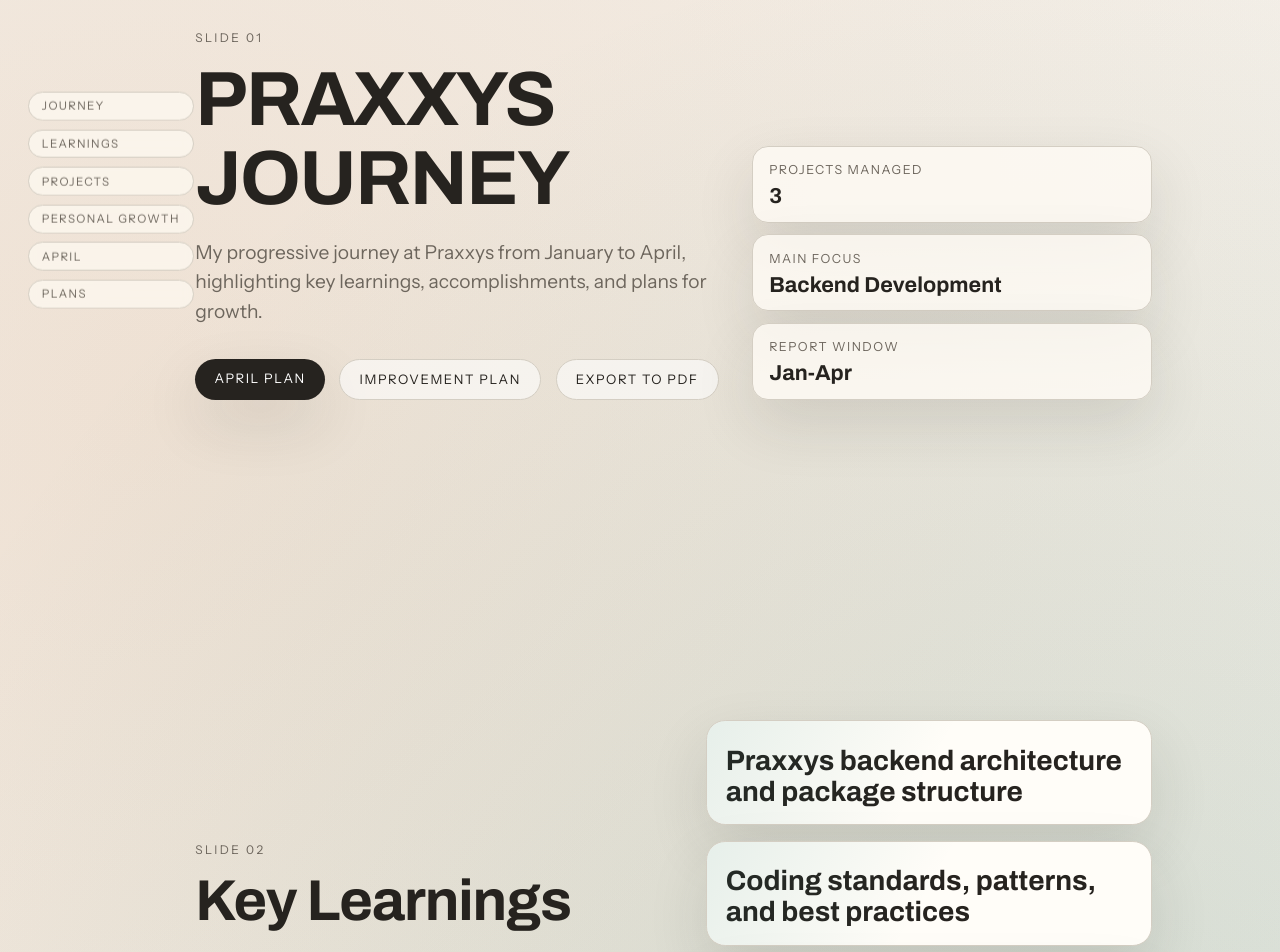
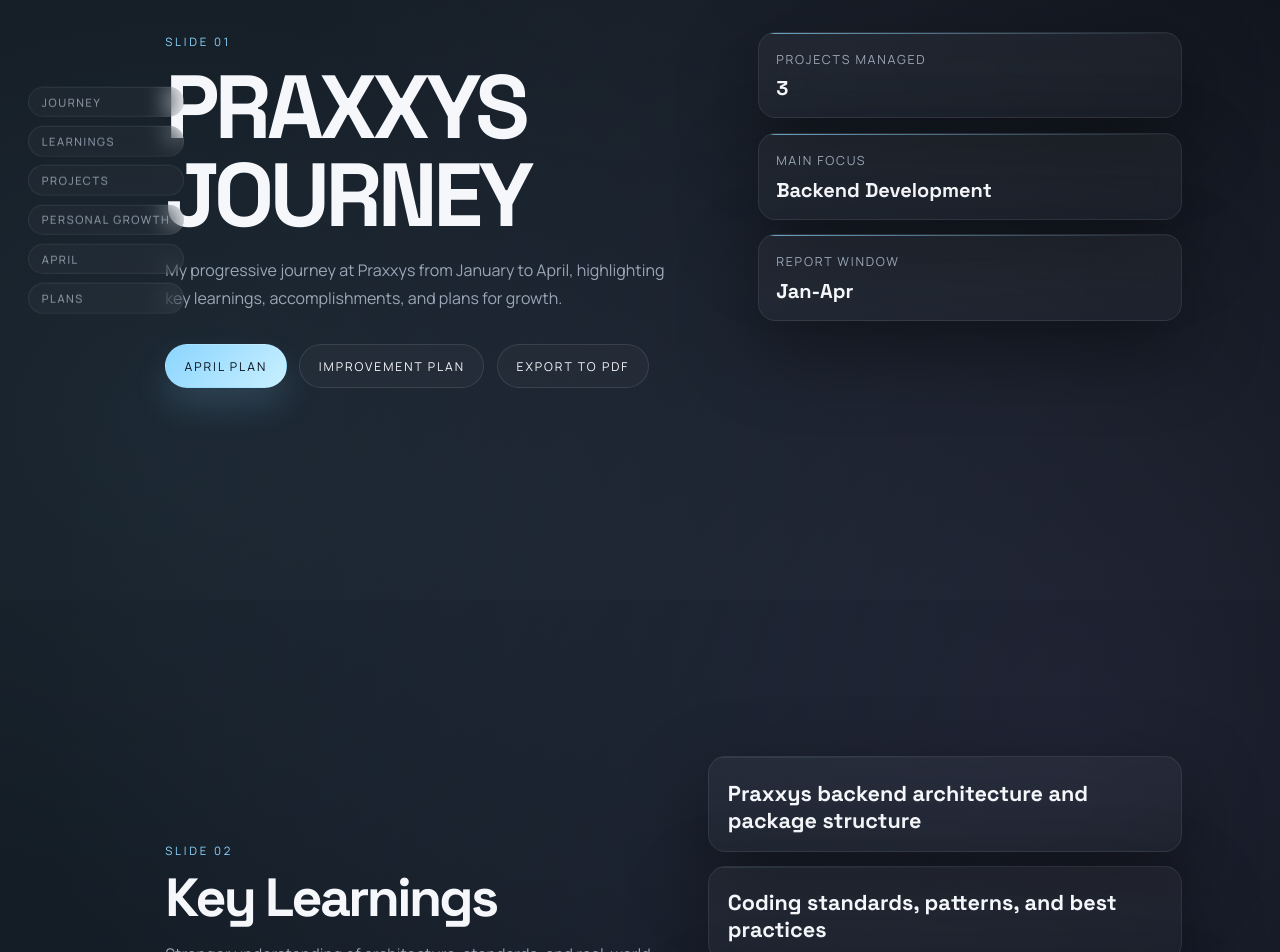
Before and after one commit to LatsMarbls/powerpoint-q1, a Vue app: page / in a window 1280 px wide. Shown: the part 200-1152 px from the top of the page. Built offline with nearby package versions, Linux system fonts and the light colour scheme.

Commit message:
feat: design enhancements

```diff
--- a/src/style.css
+++ b/src/style.css
@@ -1,38 +1,147 @@
-@import url('https://fonts.googleapis.com/css2?family=Archivo:wght@500;700;800&family=Instrument+Sans:wght@400;500;600&display=swap');
+@import url('https://fonts.googleapis.com/css2?family=Manrope:wght@400;500;600;700;800&family=Space+Grotesk:wght@500;600;700&display=swap');
 
 :root {
-  --bg: #f7f6f2;
-  --bg-soft: #ece8dd;
-  --card: #fffdf8;
-  --text: #26231f;
-  --muted: #6d665d;
-  --line: #d4cec3;
-  --accent: #0f766e;
-  --accent-soft: #d2ece7;
-  --accent-2: #b45309;
-  --accent-3: #a63f13;
-  --shadow: 0 24px 60px rgba(45, 39, 30, 0.12);
+  --bg: #090c12;
+  --bg-soft: #111722;
+  --surface: rgba(255, 255, 255, 0.035);
+  --surface-strong: rgba(255, 255, 255, 0.055);
+  --text: #f5f7fb;
+  --muted: #9ba6b6;
+  --line: rgba(255, 255, 255, 0.08);
+  --accent: #8bd5ff;
+  --accent-2: #f1c97b;
+  --accent-3: #b5a7ff;
+  --shadow: 0 28px 80px rgba(0, 0, 0, 0.42);
 }
 
 * {
   box-sizing: border-box;
 }
 
+html {
+  color-scheme: dark;
+  scroll-behavior: smooth;
+}
+
 html,
 body {
   margin: 0;
   min-height: 100%;
-  scroll-behavior: smooth;
 }
 
 body {
-  font-family: 'Instrument Sans', 'Segoe UI', sans-serif;
+  font-family: 'Manrope', 'Segoe UI', sans-serif;
   color: var(--text);
+  overflow-x: hidden;
   background:
-    radial-gradient(circle at 12% 12%, rgba(180, 83, 9, 0.12), transparent 36%),
-    radial-gradient(circle at 85% 28%, rgba(15, 118, 110, 0.15), transparent 34%),
-    linear-gradient(160deg, var(--bg), #f4f0e8 42%, var(--bg-soft));
-  overflow-x: hidden;
+    radial-gradient(circle at 12% 12%, rgba(139, 213, 255, 0.12), transparent 28%),
+    radial-gradient(circle at 84% 18%, rgba(181, 167, 255, 0.1), transparent 24%),
+    radial-gradient(circle at 50% 100%, rgba(241, 201, 123, 0.08), transparent 30%),
+    linear-gradient(160deg, var(--bg) 0%, #0c1118 48%, var(--bg-soft) 100%);
+}
+
+body::before {
+  content: '';
+  position: fixed;
+  inset: 0;
+  pointer-events: none;
+  background:
+    linear-gradient(rgba(255, 255, 255, 0.02), rgba(255, 255, 255, 0.02)),
+    radial-gradient(circle at top, rgba(255, 255, 255, 0.02), transparent 50%);
+  opacity: 0.65;
+}
+
+.exporting-pdf,
+.exporting-pdf body {
+  color: #111;
+}
+
+.exporting-pdf body {
+  background: #fff !important;
+}
+
+.exporting-pdf body::before {
+  display: none !important;
+}
+
+.exporting-pdf .slide,
+.exporting-pdf .stat-tile,
+.exporting-pdf .metric-card,
+.exporting-pdf .principle-card,
+.exporting-pdf .growth-main-card,
+.exporting-pdf .growth-highlight,
+.exporting-pdf .phase-card,
+.exporting-pdf .calendar-wrap,
+.exporting-pdf .plan-card,
+.exporting-pdf .showcase-block,
+.exporting-pdf .terminal-like {
+  background: #fff !important;
+  color: #111 !important;
+  box-shadow: none !important;
+  backdrop-filter: none !important;
+}
+
+.exporting-pdf .slide * {
+  color: #111 !important;
+}
+
+.exporting-pdf h1,
+.exporting-pdf h2,
+.exporting-pdf h3,
+.exporting-pdf p,
+.exporting-pdf li,
+.exporting-pdf .eyebrow,
+.exporting-pdf .stat-tile p,
+.exporting-pdf .phase-card p,
+.exporting-pdf .metric-card span,
+.exporting-pdf .showcase-block p,
+.exporting-pdf .showcase-block small,
+.exporting-pdf .calendar-table th,
+.exporting-pdf .calendar-table td,
+.exporting-pdf .feature-list li,
+.exporting-pdf .principle-card li,
+.exporting-pdf .plan-card li,
+.exporting-pdf .delay-warning,
+.exporting-pdf .delay-warning span,
+.exporting-pdf .delay-warning br {
+  color: #111 !important;
+}
+
+.exporting-pdf .eyebrow {
+  color: #444 !important;
+}
+
+.exporting-pdf .btn,
+.exporting-pdf .rail {
+  display: none !important;
+}
+
+.exporting-pdf .slide::before,
+.exporting-pdf .stat-tile::before,
+.exporting-pdf .metric-card::before,
+.exporting-pdf .plan-card::before {
+  display: none !important;
+}
+
+.exporting-pdf .growth-index {
+  color: #111 !important;
+  background: #f2f4f8 !important;
+}
+
+.exporting-pdf .growth-tags span,
+.exporting-pdf .stat-tile p,
+.exporting-pdf .phase-card p,
+.exporting-pdf .metric-card span,
+.exporting-pdf .eyebrow {
+  color: #111 !important;
+}
+
+.exporting-pdf .calendar-table th,
+.exporting-pdf .calendar-table td,
+.exporting-pdf .feature-list li,
+.exporting-pdf .principle-card li,
+.exporting-pdf .plan-card li {
+  color: #111 !important;
 }
 
 #app {
@@ -59,118 +168,158 @@ body {
   color: var(--muted);
   border: 1px solid var(--line);
   border-radius: 999px;
-  font-size: 0.72rem;
-  letter-spacing: 0.12em;
+  font-size: 0.7rem;
+  letter-spacing: 0.14em;
   text-transform: uppercase;
-  padding: 0.4rem 0.8rem;
-  background: rgba(255, 252, 245, 0.65);
-  backdrop-filter: blur(5px);
-  transition: all 0.24s ease;
+  padding: 0.42rem 0.8rem;
+  background: rgba(255, 255, 255, 0.03);
+  backdrop-filter: blur(12px);
+  transition: transform 0.2s ease, color 0.2s ease, border-color 0.2s ease, background 0.2s ease;
 }
 
 .rail a:hover {
   color: var(--text);
-  border-color: var(--text);
+  border-color: rgba(139, 213, 255, 0.45);
+  background: rgba(139, 213, 255, 0.08);
   transform: translateX(3px);
 }
 
 .slide {
   min-height: 100vh;
   scroll-snap-align: start;
-  padding: 4.8rem clamp(1.2rem, 4vw, 3rem) 3rem clamp(4.2rem, 9vw, 9rem);
-  max-width: 1120px;
+  padding: 5.2rem clamp(1.2rem, 4vw, 3rem) 4rem clamp(4.2rem, 9vw, 8rem);
+  max-width: 1180px;
   margin: 0 auto;
   display: flex;
   flex-direction: column;
   justify-content: center;
+  gap: 1.4rem;
 }
 
 .hero-shell {
   display: grid;
   grid-template-columns: 1.15fr 0.85fr;
-  gap: 1rem;
-  align-items: end;
+  gap: 1.25rem;
+  align-items: start;
 }
 
-.hero-stats {
+.hero-stats,
+.metrics,
+.principles,
+.growth-layout,
+.phase-strip,
+.plans-grid {
+  gap: 0.9rem;
+}
+
+.hero-stats,
+.metrics {
   display: grid;
-  gap: 0.7rem;
+}
+
+.stat-tile,
+.metric-card,
+.principle-card,
+.growth-main-card,
+.growth-highlight,
+.phase-card,
+.calendar-wrap,
+.plan-card,
+.showcase-block {
+  border: 1px solid var(--line);
+  background: linear-gradient(180deg, rgba(255, 255, 255, 0.045), rgba(255, 255, 255, 0.025));
+  box-shadow: var(--shadow);
+  backdrop-filter: blur(14px);
 }
 
 .stat-tile {
-  border: 1px solid var(--line);
-  border-radius: 1rem;
-  background: rgba(255, 252, 245, 0.8);
-  box-shadow: var(--shadow);
-  padding: 0.85rem 1rem;
+  border-radius: 1.1rem;
+  padding: 1rem 1.05rem;
+  position: relative;
+  overflow: hidden;
 }
 
-.stat-tile p {
+.stat-tile::before,
+.metric-card::before,
+.plan-card::before {
+  content: '';
+  position: absolute;
+  inset: 0 auto auto 0;
+  width: 100%;
+  height: 1px;
+  background: linear-gradient(90deg, rgba(139, 213, 255, 0.72), transparent);
+}
+
+.stat-tile p,
+.phase-card p {
   margin: 0;
   font-size: 0.78rem;
   text-transform: uppercase;
-  letter-spacing: 0.12em;
+  letter-spacing: 0.14em;
+  color: var(--muted);
 }
 
 .stat-tile strong {
   display: block;
-  margin-top: 0.3rem;
-  font-family: 'Archivo', sans-serif;
-  font-size: 1.35rem;
+  margin-top: 0.34rem;
+  font-family: 'Space Grotesk', sans-serif;
+  font-size: 1.25rem;
+  color: var(--text);
 }
 
 .eyebrow {
   margin: 0;
-  font-size: 0.75rem;
-  letter-spacing: 0.2em;
+  font-size: 0.72rem;
+  letter-spacing: 0.24em;
   text-transform: uppercase;
-  color: var(--muted);
+  color: var(--accent);
 }
 
 h1,
 h2,
 h3 {
-  font-family: 'Archivo', 'Segoe UI', sans-serif;
+  font-family: 'Space Grotesk', 'Segoe UI', sans-serif;
   margin: 0;
-  line-height: 1.03;
-  letter-spacing: -0.02em;
+  line-height: 0.98;
+  letter-spacing: -0.05em;
+  color: var(--text);
 }
 
 h1 {
-  font-size: clamp(2.3rem, 6vw, 5rem);
+  font-size: clamp(3rem, 7vw, 5.8rem);
   margin-top: 0.8rem;
-  max-width: 15ch;
+  max-width: 12ch;
 }
 
 h2 {
-  font-size: clamp(1.8rem, 4.5vw, 3.6rem);
+  font-size: clamp(2rem, 4.2vw, 3.4rem);
   margin-top: 0.7rem;
-  max-width: 16ch;
+  max-width: 14ch;
 }
 
 h3 {
-  font-size: clamp(1.2rem, 2vw, 1.5rem);
+  font-size: clamp(1.1rem, 1.9vw, 1.35rem);
 }
 
 p {
-  font-size: clamp(1rem, 1.5vw, 1.2rem);
-  line-height: 1.55;
+  font-size: clamp(0.98rem, 1.25vw, 1.08rem);
+  line-height: 1.72;
   color: var(--muted);
 }
 
 .lead {
   max-width: 52ch;
-  margin-top: 1.2rem;
+  margin-top: 1.1rem;
 }
 
 .section-note {
-  margin-top: -0.4rem;
+  margin-top: -0.2rem;
   max-width: 66ch;
 }
 
 .hero-actions {
   display: flex;
-  gap: 0.9rem;
+  gap: 0.8rem;
   margin-top: 2rem;
   flex-wrap: wrap;
 }
@@ -179,12 +328,16 @@ p {
   font-family: inherit;
   text-decoration: none;
   border-radius: 999px;
-  padding: 0.72rem 1.2rem;
-  font-size: 0.82rem;
-  letter-spacing: 0.12em;
+  padding: 0.76rem 1.15rem;
+  font-size: 0.76rem;
+  letter-spacing: 0.16em;
   text-transform: uppercase;
-  transition: transform 0.2s ease, box-shadow 0.2s ease, color 0.2s ease;
   cursor: pointer;
+  border: 1px solid rgba(255, 255, 255, 0.1);
+  background: rgba(255, 255, 255, 0.03);
+  color: var(--text);
+  backdrop-filter: blur(10px);
+  transition: transform 0.2s ease, box-shadow 0.2s ease, color 0.2s ease, border-color 0.2s ease, background 0.2s ease;
 }
 
 .btn:hover {
@@ -198,46 +351,33 @@ p {
 }
 
 .btn-solid {
-  color: #fff;
-  background: var(--text);
-  box-shadow: var(--shadow);
+  color: #071018;
+  background: linear-gradient(135deg, var(--accent), #c9f0ff);
+  border-color: transparent;
+  box-shadow: 0 18px 34px rgba(139, 213, 255, 0.16);
 }
 
-.btn-ghost {
-  color: var(--text);
-  border: 1px solid var(--line);
-  background: rgba(255, 255, 255, 0.6);
+.btn-ghost:hover {
+  border-color: rgba(139, 213, 255, 0.35);
+  background: rgba(139, 213, 255, 0.08);
 }
 
 .split {
   display: grid;
   grid-template-columns: 1.1fr 1fr;
   align-items: center;
-  gap: 1.2rem;
-}
-
-.metrics {
-  display: grid;
-  gap: 1rem;
 }
 
 .metric-card {
-  background: var(--card);
-  border: 1px solid var(--line);
-  border-radius: 1.2rem;
-  padding: 1.1rem 1.2rem;
-  box-shadow: var(--shadow);
-  animation: slideUp 0.7s ease both;
+  border-radius: 1.1rem;
+  padding: 1.05rem 1.15rem;
   position: relative;
   overflow: hidden;
+  animation: slideUp 0.7s ease both;
 }
 
 .metric-card::before {
-  content: '';
-  position: absolute;
-  inset: 0;
-  background: linear-gradient(120deg, rgba(15, 118, 110, 0.1), transparent 50%);
-  pointer-events: none;
+  background: linear-gradient(120deg, rgba(139, 213, 255, 0.12), transparent 60%);
 }
 
 .metric-card span {
@@ -250,8 +390,8 @@ p {
 .metric-card strong {
   display: block;
   margin-top: 0.35rem;
-  font-family: 'Archivo', sans-serif;
-  font-size: 1.75rem;
+  font-family: 'Space Grotesk', sans-serif;
+  font-size: 1.35rem;
   color: var(--text);
 }
 
@@ -262,99 +402,88 @@ p {
 .showcase-grid {
   display: grid;
   grid-template-columns: 1fr 1fr;
-  gap: 1rem;
 }
 
 .showcase-block {
-  border-radius: 1.35rem;
+  border-radius: 1.25rem;
   padding: 1.2rem;
-  border: 1px solid var(--line);
-  background: var(--card);
-  box-shadow: var(--shadow);
 }
 
-.feature-list {
+.feature-list,
+.principle-card ul,
+.plan-card ul {
   margin: 1rem 0 0;
-  padding-left: 1.15rem;
+  padding-left: 1.05rem;
   color: var(--text);
   display: grid;
   gap: 0.45rem;
 }
 
-.feature-list li {
-  line-height: 1.45;
+.feature-list li,
+.principle-card li,
+.plan-card li {
+  line-height: 1.55;
+  color: var(--muted);
 }
 
 .showcase-block p,
 .showcase-block small {
   margin: 0;
-  color: rgba(38, 35, 31, 0.75);
+  color: var(--muted);
 }
 
 .showcase-block h3 {
   margin: 0.55rem 0 0.45rem;
 }
 
-.accent-a {
-  background: linear-gradient(130deg, #fffdf7, #fef6e8 70%);
-}
-
+.accent-a,
 .accent-b {
-  background: linear-gradient(130deg, #f9fffd, #ebf9f5 70%);
+  background: linear-gradient(180deg, rgba(255, 255, 255, 0.04), rgba(255, 255, 255, 0.025));
 }
 
 .principles {
   display: grid;
   grid-template-columns: repeat(3, minmax(0, 1fr));
-  gap: 0.9rem;
 }
 
-.principle-card {
+.principle-card,
+.growth-main-card,
+.growth-highlight,
+.phase-card,
+.calendar-wrap,
+.plan-card {
   border-radius: 1rem;
-  border: 1px solid var(--line);
-  background: rgba(255, 252, 245, 0.78);
-  backdrop-filter: blur(8px);
   padding: 1rem;
 }
 
 .phase-strip {
   display: grid;
   grid-template-columns: 1fr 1fr;
-  gap: 0.8rem;
 }
 
 .delay-warning {
-  border: 1px solid rgba(166, 63, 19, 0.38);
-  background: linear-gradient(130deg, #fff8ef, #fdeedc 78%);
-  color: #7c300f;
+  border: 1px solid rgba(241, 201, 123, 0.22);
+  background: linear-gradient(135deg, rgba(241, 201, 123, 0.08), rgba(255, 255, 255, 0.03));
+  color: var(--text);
   border-radius: 0.9rem;
-  padding: 0.7rem 0.9rem;
+  padding: 0.8rem 0.95rem;
   font-size: 0.92rem;
-  line-height: 1.45;
+  line-height: 1.5;
 }
 
 .phase-card {
-  border-radius: 1rem;
-  border: 1px solid rgba(15, 118, 110, 0.3);
-  background: linear-gradient(130deg, #f6fffc, #e8f7f2 72%);
-  padding: 0.85rem 1rem;
-}
-
-.phase-card p {
-  margin: 0;
-  font-size: 0.8rem;
-  letter-spacing: 0.12em;
-  text-transform: uppercase;
+  border: 1px solid rgba(139, 213, 255, 0.14);
+  background: linear-gradient(180deg, rgba(139, 213, 255, 0.08), rgba(255, 255, 255, 0.025));
 }
 
 .phase-card h3 {
   margin-top: 0.45rem;
-  font-size: 1.15rem;
+  font-size: 1.12rem;
 }
 
 .phase-card-alt {
-  border-color: rgba(182, 91, 18, 0.35);
-  background: linear-gradient(130deg, #fffaf2, #fff0dc 74%);
+  border-color: rgba(241, 201, 123, 0.18);
+  background: linear-gradient(180deg, rgba(241, 201, 123, 0.08), rgba(255, 255, 255, 0.025));
 }
 
 .principle-card p {
@@ -365,16 +494,7 @@ p {
 .growth-layout {
   display: grid;
   grid-template-columns: 1.25fr 0.75fr;
-  gap: 1rem;
   align-items: stretch;
-}
-
-.growth-main-card {
-  border-radius: 1.2rem;
-  border: 1px solid var(--line);
-  background: linear-gradient(135deg, #fffdf8, #f7f2e9 78%);
-  box-shadow: var(--shadow);
-  padding: 1.1rem;
 }
 
 .growth-main-card h3 {
@@ -395,7 +515,7 @@ p {
   gap: 0.65rem;
   align-items: start;
   padding-bottom: 0.7rem;
-  border-bottom: 1px dashed rgba(38, 35, 31, 0.2);
+  border-bottom: 1px dashed rgba(255, 255, 255, 0.12);
 }
 
 .growth-list li:last-child {
@@ -410,18 +530,10 @@ p {
   border-radius: 999px;
   align-items: center;
   justify-content: center;
-  font-family: 'Archivo', sans-serif;
+  font-family: 'Space Grotesk', sans-serif;
   font-size: 0.85rem;
-  color: #fff;
-  background: linear-gradient(135deg, var(--accent), #14665f);
-}
-
-.growth-highlight {
-  border-radius: 1.2rem;
-  border: 1px solid rgba(15, 118, 110, 0.25);
-  background: linear-gradient(130deg, #f5fffd, #e5f4ef 80%);
-  box-shadow: var(--shadow);
-  padding: 1.1rem;
+  color: #071018;
+  background: linear-gradient(135deg, var(--accent), #c9f0ff);
 }
 
 .growth-highlight h3 {
@@ -441,19 +553,18 @@ p {
 
 .growth-tags span {
   border-radius: 999px;
-  border: 1px solid rgba(15, 118, 110, 0.35);
+  border: 1px solid rgba(139, 213, 255, 0.18);
   padding: 0.3rem 0.65rem;
   font-size: 0.74rem;
   letter-spacing: 0.08em;
   text-transform: uppercase;
-  color: var(--accent);
-  background: rgba(255, 255, 255, 0.72);
+  color: var(--text);
+  background: rgba(255, 255, 255, 0.03);
 }
 
 .plans-grid {
   display: grid;
   grid-template-columns: repeat(2, minmax(0, 1fr));
-  gap: 0.9rem;
   max-width: 920px;
   width: 100%;
 }
@@ -464,24 +575,11 @@ p {
 }
 
 .plan-card::before {
-  content: '';
-  position: absolute;
-  top: 0;
-  left: 0;
-  right: 0;
-  height: 4px;
   background: linear-gradient(90deg, var(--accent), var(--accent-2));
 }
 
 .plan-card h3 {
   margin-bottom: 0.65rem;
-}
-
-.plan-card ul {
-  margin: 0;
-  padding-left: 1.05rem;
-  display: grid;
-  gap: 0.45rem;
 }
 
 .outro {
@@ -494,17 +592,13 @@ p {
   font-size: 0.9rem;
   padding: 0.8rem 1rem;
   border-radius: 0.75rem;
-  color: #effcf8;
-  background: linear-gradient(130deg, #232423, #123f3a);
-  border: 1px solid rgba(255, 255, 255, 0.2);
+  color: var(--text);
+  background: rgba(255, 255, 255, 0.03);
+  border: 1px solid var(--line);
 }
 
 .calendar-wrap {
   margin-top: 1.2rem;
-  border: 1px solid var(--line);
-  border-radius: 1rem;
-  background: rgba(255, 252, 245, 0.88);
-  box-shadow: var(--shadow);
   overflow: auto;
 }
 
@@ -529,9 +623,9 @@ p {
 }
 
 .calendar-table th {
-  font-family: 'Archivo', sans-serif;
+  font-family: 'Space Grotesk', sans-serif;
   color: var(--text);
-  background: rgba(15, 118, 110, 0.07);
+  background: rgba(255, 255, 255, 0.03);
   white-space: nowrap;
 }
 
@@ -540,7 +634,7 @@ p {
 }
 
 .calendar-table tbody tr:hover {
-  background: rgba(15, 118, 110, 0.06);
+  background: rgba(139, 213, 255, 0.05);
 }
 
 .calendar-table .phase-one td:nth-child(3),
@@ -570,7 +664,7 @@ p {
 .project-block + .project-block {
   margin-top: 0.9rem;
   padding-top: 0.7rem;
-  border-top: 1px dashed rgba(38, 35, 31, 0.25);
+  border-top: 1px dashed rgba(255, 255, 255, 0.12);
 }
 
 @keyframes slideUp {
@@ -578,6 +672,7 @@ p {
     opacity: 0;
     transform: translateY(14px);
   }
+
   to {
     opacity: 1;
     transform: translateY(0);
@@ -591,11 +686,13 @@ p {
     bottom: 0.9rem;
     transform: translateX(-50%);
     display: flex;
-    background: rgba(255, 255, 255, 0.7);
+    flex-wrap: wrap;
+    justify-content: center;
+    background: rgba(10, 14, 20, 0.8);
     padding: 0.45rem;
     border: 1px solid var(--line);
     border-radius: 999px;
-    backdrop-filter: blur(8px);
+    backdrop-filter: blur(14px);
   }
 
   .slide {
@@ -615,6 +712,26 @@ p {
   .calendar-table {
     min-width: 720px;
   }
+
+  .hero-actions {
+    gap: 0.7rem;
+  }
+
+  .rail a {
+    font-size: 0.68rem;
+    padding: 0.35rem 0.7rem;
+  }
+}
+
+@media (prefers-reduced-motion: reduce) {
+  *,
+  *::before,
+  *::after {
+    animation-duration: 0.01ms !important;
+    animation-iteration-count: 1 !important;
+    transition-duration: 0.01ms !important;
+    scroll-behavior: auto !important;
+  }
 }
 
 @media print {
@@ -626,8 +743,14 @@ p {
   :root {
     --bg: #ffffff;
     --bg-soft: #ffffff;
-    --card: #ffffff;
+    --surface: #ffffff;
+    --surface-strong: #ffffff;
+    --text: #111111;
+    --muted: #333333;
     --line: #d0d0d0;
+    --accent: #0b7285;
+    --accent-2: #8c5a10;
+    --accent-3: #5b54c9;
     --shadow: none;
   }
 
@@ -636,6 +759,10 @@ p {
     color: #000;
     -webkit-print-color-adjust: exact;
     print-color-adjust: exact;
+  }
+
+  body::before {
+    display: none;
   }
 
   .rail,
@@ -676,43 +803,19 @@ p {
     break-before: page;
   }
 
-  .calendar-wrap {
-    box-shadow: none;
-    border: 1px solid #ccc;
-    overflow: visible;
-  }
-
-  .metric-card strong {
-    color: #111 !important;
-  }
-
-  .feature-list li,
-  .principle-card li,
-  .growth-list li,
-  .calendar-table td,
-  .calendar-table th {
-    color: #111 !important;
-  }
-
-  .calendar-table {
-    min-width: 0;
-    width: 100%;
-    font-size: 10pt;
-  }
-
-  .calendar-table th,
-  .calendar-table td,
+  .calendar-wrap,
   .principle-card,
-  .showcase-block,
+  .growth-main-card,
+  .growth-highlight,
   .phase-card,
   .stat-tile,
   .metric-card,
+  .plan-card,
+  .showcase-block,
   .terminal-like {
-    color: #000 !important;
+    color: #111 !important;
     background: #fff !important;
     box-shadow: none !important;
-    break-inside: auto;
-    page-break-inside: auto;
   }
 
   .principles,
@@ -724,7 +827,13 @@ p {
     width: 100%;
   }
 
-  #accomplishments .principle-card {
+  #accomplishments .principle-card + .principle-card,
+  #plans .plan-card + .plan-card {
+    margin-top: 0.08in;
+  }
+
+  #accomplishments .principle-card,
+  #plans .plan-card {
     padding: 0.1in 0.12in;
     margin-bottom: 0;
     break-inside: avoid;
@@ -733,6 +842,7 @@ p {
 
   #accomplishments .principle-card h3 {
     margin-bottom: 0.05in;
+    font-size: 11pt;
   }
 
   #accomplishments .principle-card .eyebrow {
@@ -740,37 +850,13 @@ p {
     margin-bottom: 0.03in;
   }
 
-  #accomplishments .principle-card ul {
-    margin: 0 0 0.05in;
+  #accomplishments .principle-card ul,
+  #plans .plan-card ul {
+    margin: 0.05in 0 0;
     padding-left: 0.16in;
   }
 
-  #accomplishments .principle-card li {
-    font-size: 8pt;
-    line-height: 1.2;
-  }
-
-  #accomplishments .principle-card h3 {
-    font-size: 11pt;
-  }
-
-  #april .delay-warning,
-  #april .calendar-wrap,
-  #plans .principle-card,
-  #personalgrowth .growth-main-card,
-  #personalgrowth .growth-highlight {
-    margin-bottom: 0.1in;
-  }
-
-  #plans .plan-card {
-    padding: 0.1in 0.12in;
-  }
-
-  #plans .plan-card ul {
-    margin-top: 0.05in;
-    padding-left: 0.16in;
-  }
-
+  #accomplishments .principle-card li,
   #plans .plan-card li {
     font-size: 8pt;
     line-height: 1.2;
@@ -787,11 +873,6 @@ p {
     overflow: visible !important;
     break-inside: auto;
     page-break-inside: auto;
-  }
-
-  #accomplishments .principle-card + .principle-card,
-  #plans .plan-card + .plan-card {
-    margin-top: 0.08in;
   }
 
   .principle-card h3,
@@ -811,6 +892,18 @@ p {
     line-height: 1.35;
   }
 
+  .calendar-wrap {
+    box-shadow: none;
+    border: 1px solid #ccc;
+    overflow: visible;
+  }
+
+  .calendar-table {
+    min-width: 0;
+    width: 100%;
+    font-size: 10pt;
+  }
+
   .calendar-table,
   .calendar-table thead,
   .calendar-table tbody,
```
Also changed, not shown: src/utils/exportSlidesToPdf.js (+38 -2 lines).
